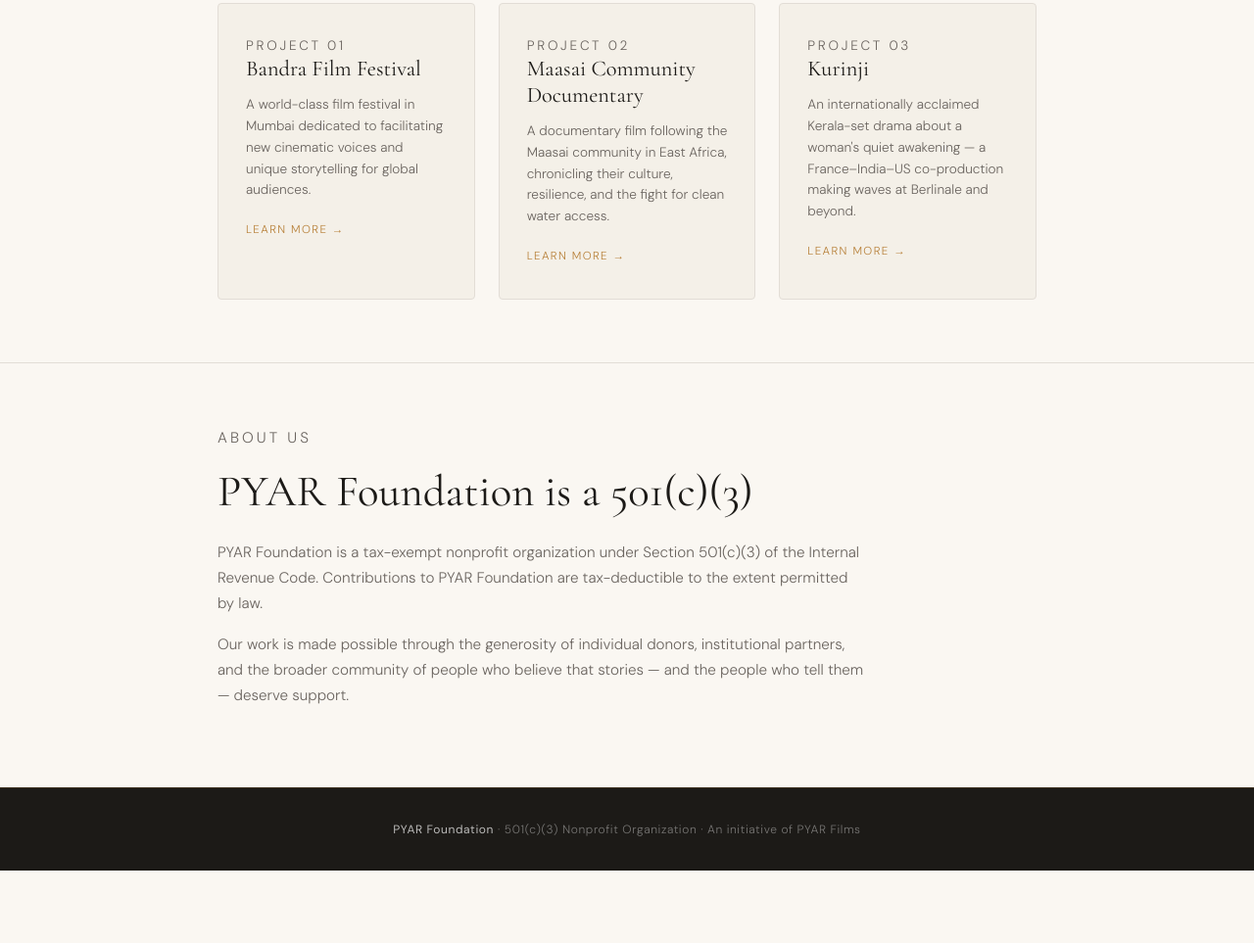
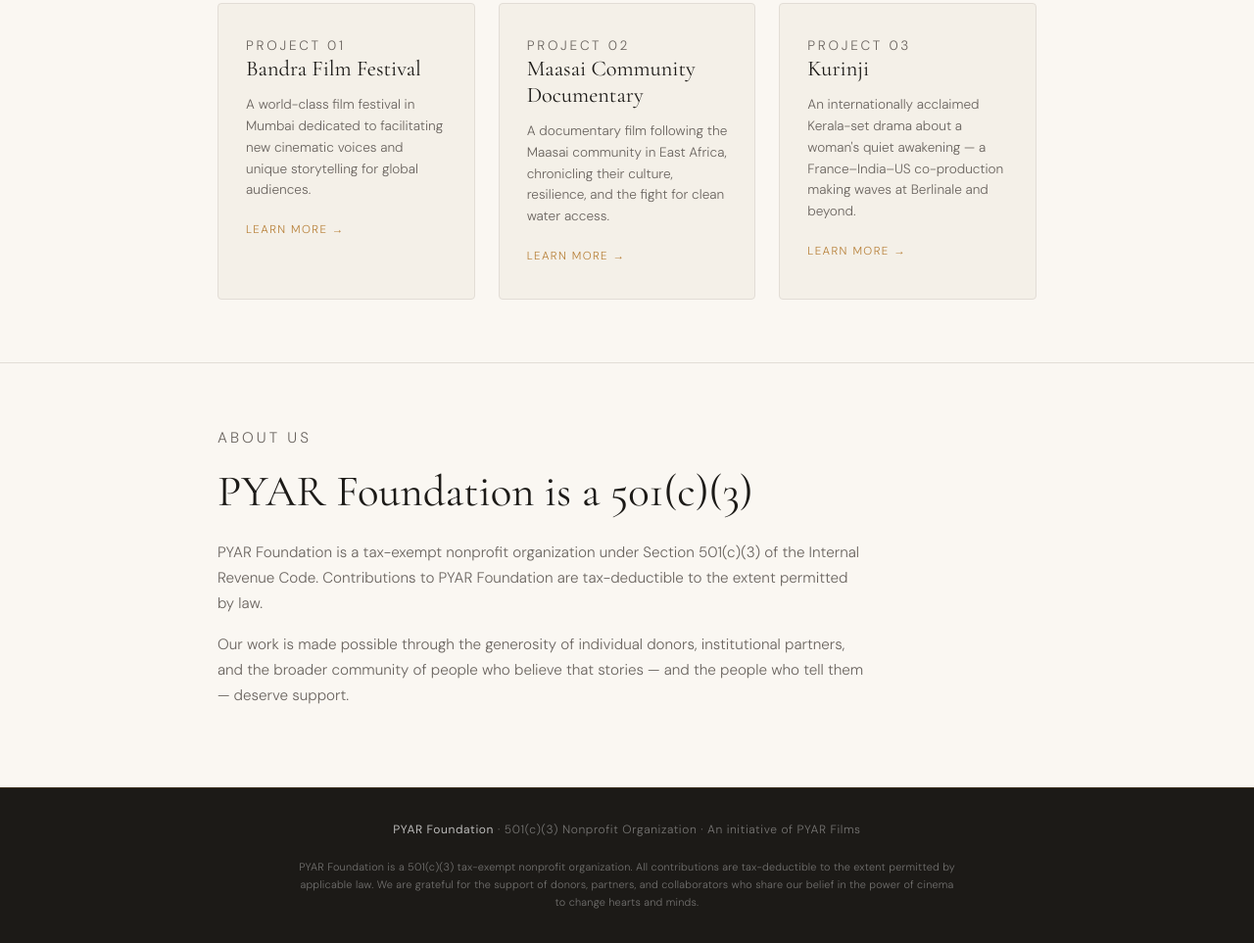
Before and after one commit to roshantaneja/pyar-foundation, a plain HTML site: page index.html in a window 1280 px wide. Shown: the part 1525-2488 px from the top of the page at 98% size. Before the commit the page ends 2414 px from the top, so only its background shows below. Drawn offline with nearby package versions, Linux system fonts and the light colour scheme.

Commit message:
Add the nonprofit tax footnote to all page footers.

```diff
--- a/index.html
+++ b/index.html
@@ -437,6 +437,17 @@
     font-weight: 400;
   }
 
+  footer .footer-footnote {
+    margin-top: 1.25rem;
+    max-width: 42rem;
+    margin-left: auto;
+    margin-right: auto;
+    font-size: 0.68rem;
+    line-height: 1.65;
+    letter-spacing: 0.02em;
+    color: rgba(255,255,255,0.38);
+  }
+
   /* MOBILE */
   @media (max-width: 640px) {
     .nav-links li a { padding: 0 0.6rem; font-size: 0.65rem; letter-spacing: 0.08em; }
@@ -519,6 +530,7 @@
 
   <footer>
     <strong>PYAR Foundation</strong> · 501(c)(3) Nonprofit Organization · An initiative of PYAR Films
+    <p class="footer-footnote">PYAR Foundation is a 501(c)(3) tax-exempt nonprofit organization. All contributions are tax-deductible to the extent permitted by applicable law. We are grateful for the support of donors, partners, and collaborators who share our belief in the power of cinema to change hearts and minds.</p>
   </footer>
 </div>
 
@@ -550,6 +562,7 @@
 
   <footer>
     <strong>PYAR Foundation</strong> · 501(c)(3) Nonprofit Organization · An initiative of PYAR Films
+    <p class="footer-footnote">PYAR Foundation is a 501(c)(3) tax-exempt nonprofit organization. All contributions are tax-deductible to the extent permitted by applicable law. We are grateful for the support of donors, partners, and collaborators who share our belief in the power of cinema to change hearts and minds.</p>
   </footer>
 </div>
 
@@ -586,6 +599,7 @@
 
   <footer>
     <strong>PYAR Foundation</strong> · 501(c)(3) Nonprofit Organization · An initiative of PYAR Films
+    <p class="footer-footnote">PYAR Foundation is a 501(c)(3) tax-exempt nonprofit organization. All contributions are tax-deductible to the extent permitted by applicable law. We are grateful for the support of donors, partners, and collaborators who share our belief in the power of cinema to change hearts and minds.</p>
   </footer>
 </div>
 
@@ -619,6 +633,7 @@
 
   <footer>
     <strong>PYAR Foundation</strong> · 501(c)(3) Nonprofit Organization · An initiative of PYAR Films
+    <p class="footer-footnote">PYAR Foundation is a 501(c)(3) tax-exempt nonprofit organization. All contributions are tax-deductible to the extent permitted by applicable law. We are grateful for the support of donors, partners, and collaborators who share our belief in the power of cinema to change hearts and minds.</p>
   </footer>
 </div>
 
@@ -642,14 +657,11 @@
         <a href="mailto:support@pyar.foundation">support@pyar.foundation</a>
       </div>
     </div>
-
-    <div class="mission-block" style="margin-top: 3rem;">
-      <p>PYAR Foundation is a 501(c)(3) tax-exempt nonprofit organization. All contributions are tax-deductible to the extent permitted by applicable law. We are grateful for the support of donors, partners, and collaborators who share our belief in the power of cinema to change hearts and minds.</p>
-    </div>
   </div>
 
   <footer>
     <strong>PYAR Foundation</strong> · 501(c)(3) Nonprofit Organization · An initiative of PYAR Films
+    <p class="footer-footnote">PYAR Foundation is a 501(c)(3) tax-exempt nonprofit organization. All contributions are tax-deductible to the extent permitted by applicable law. We are grateful for the support of donors, partners, and collaborators who share our belief in the power of cinema to change hearts and minds.</p>
   </footer>
 </div>
 
```
